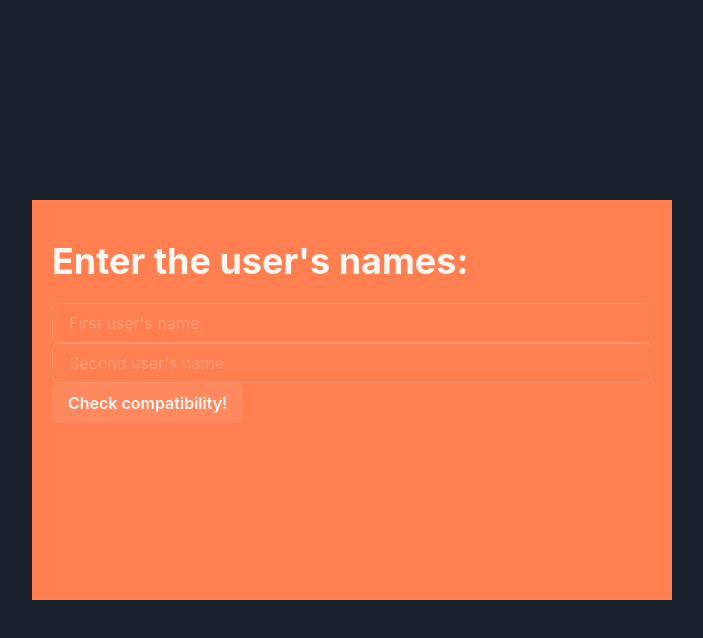
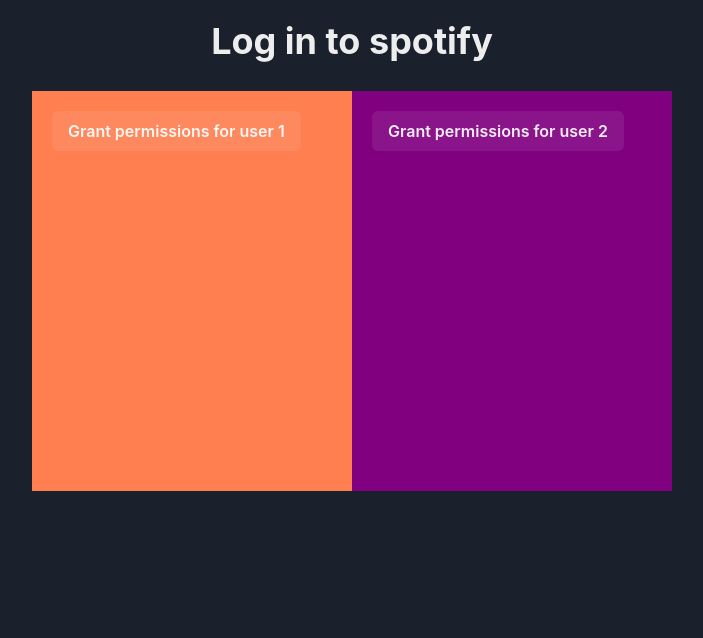
Before and after one commit to fefi95/react-project, a React (Vite) app: page / in a window 1280 px wide. Shown: the top 638 px of the page, without its empty margins (288-991 px from the left). Built offline with nearby package versions, Linux system fonts and the light colour scheme.

Commit message:
Authorize users

```diff
--- a/src/App.tsx
+++ b/src/App.tsx
@@ -1,9 +1,9 @@
-import ProfileForm from "./ProfileForm"
+import AuthorizationPage from './pages/AuthorizationPage'
 
 const App = (): JSX.Element => {
   return (
     <>
-      <ProfileForm></ProfileForm>
+      <AuthorizationPage></AuthorizationPage>
     </>
   )
 }
--- a/src/ProfileForm.tsx
+++ /dev/null
@@ -1,31 +0,0 @@
-import { Box, Button, Flex, FormControl, Heading, Input } from "@chakra-ui/react"
-import { useRef } from "react"
-
-const ProfileForm = (): JSX.Element => {
-  const username1 = useRef<HTMLInputElement>(null)
-  const username2 = useRef<HTMLInputElement>(null)
-
-  const onSubmitHandler = (event: React.FormEvent<HTMLFormElement>) => {
-    event.preventDefault();
-    console.log(username1.current?.value);
-    console.log(username2.current?.value);
-    // TODO call service or route to another page with the users
-  }
-
-  return (
-    <Flex alignItems="center" justifyContent="center" h="100vh">
-      <Box w="50vw" h="50vh" p="5" bg="coral">
-        <form onSubmit={onSubmitHandler}>
-          <FormControl>
-            <Heading as="h1" py="5">Enter the user's names:</Heading>
-            <Input placeholder="First user's name" ref={username1} />
-            <Input placeholder="Second user's name" ref={username2} />
-            <Button type="submit">Check compatibility!</Button>
-          </FormControl>
-        </form>
-      </Box>
-    </Flex>
-  )
-}
-
-export default ProfileForm
--- /dev/null
+++ b/src/components/Profile.tsx
@@ -0,0 +1,17 @@
+import { Heading, Image, VStack } from '@chakra-ui/react'
+import { type User } from '../services/spotify'
+
+interface ProfileProps {
+  user: User
+}
+
+const Profile = ({ user }: ProfileProps): JSX.Element => {
+  return (
+    <VStack>
+      <Image borderRadius='full' boxSize='100px' src={user.photoUrl || `https://placehold.co/400?text=${user.username?.slice(0, 1)}`} alt={user.username} />
+      <Heading as="h2" py="5">{user.username}</Heading>
+    </VStack>
+  )
+}
+
+export default Profile
--- /dev/null
+++ b/src/pages/AuthorizationPage.tsx
@@ -0,0 +1,59 @@
+import { Box, Button, Flex, Heading, Link, VStack } from '@chakra-ui/react'
+import { useEffect, useState } from 'react'
+import { type User, authorizationLink, getProfile, getTokenFromURL } from '../services/spotify'
+import Profile from '../components/Profile'
+
+const AuthorizationPage = (): JSX.Element => {
+  const USER1 = 'USER1'
+  const USER2 = 'USER2'
+
+  const getUser = (user: string): User | null => {
+    const u1 = localStorage.getItem(user)
+    return (u1 != null ? JSON.parse(u1) : null)
+  }
+
+  const [user1, setUser1] = useState<User | null>((getUser(USER1) != null) || null)
+  const [user2, setUser2] = useState<User | null>((getUser(USER2) != null) || null)
+
+  const setUser = async (token: string, user: string, setUserFunc: React.Dispatch<React.SetStateAction<User | null>>): null => {
+    const u1 = await getProfile(token)
+    setUserFunc(u1)
+    localStorage.setItem(user, JSON.stringify(u1))
+  }
+
+  useEffect(() => {
+    if (window.location.hash === '') {
+      return
+    }
+
+    const mToken: any = getTokenFromURL(window.location.hash)
+    const u1 = getUser(USER1)
+    const u2 = getUser(USER2)
+
+    if (mToken == null && u1 == null) {
+      setUser(mToken.access_token, USER1, setUser1)
+    } else if (mToken == null && u2 == null) {
+      setUser(mToken.access_token, USER2, setUser2)
+    }
+
+    window.location.hash = ''
+  })
+
+  return (
+    <VStack direction="row">
+      <Flex alignItems="center" justifyContent="center">
+        <Heading as="h1" py="5">Log in to spotify</Heading>
+      </Flex>
+      <Flex alignItems="center" justifyContent="center">
+        <Box w="25vw" h="50vh" p="5" bg="coral">
+          {user1 != null ? <Profile user={user1}></Profile> : <Link href={authorizationLink()} target="popup"><Button>Grant permissions for user 1</Button></Link>}
+        </Box>
+        <Box w="25vw" h="50vh" p="5" bg="purple">
+        {user2 != null ? <Profile user={user2}></Profile> : <Link href={authorizationLink()} target="popup"><Button>Grant permissions for user 2</Button></Link>}
+        </Box>
+      </Flex>
+    </VStack>
+  )
+}
+
+export default AuthorizationPage
--- /dev/null
+++ b/src/services/spotify.ts
@@ -0,0 +1,82 @@
+export interface User {
+  id: string
+  token: string
+  photoUrl: string | null
+  username: string
+}
+
+export const authorizationLink = (): string => {
+  const endpoint = 'https://accounts.spotify.com/authorize'
+  const clientId = 'c885059149324ef1b5d431e6e84c5500'
+  const redirectUri = 'http://localhost:5173/'
+  const scopes = [
+    'user-top-read',
+    'user-read-private',
+    'user-read-email'
+  ]
+
+  return `${endpoint}?client_id=${clientId}&redirect_uri=${redirectUri}&scope=${scopes.join(
+    '%20'
+  )}&response_type=token&show_dialog=true`
+}
+
+export const getTokenFromURL = (url: string): any => {
+  return url
+    .substring(1)
+    .split('&')
+    .reduce(function (initial, item) {
+      if (item === '') {
+        const parts = item.split('=')
+        initial[parts[0]] = decodeURIComponent(parts[1])
+      }
+      return initial
+    }, {})
+}
+
+export const authorization = async (clientId: string, clientSecret: string): Promise<string> => {
+  const formData = new FormData()
+  formData.append('grant_type', 'client_credentials')
+
+  const authOptions = {
+    headers: {
+      'Content-Type': 'application/x-www-form-urlencoded',
+      Authorization: 'Basic ' + (btoa(clientId + ':' + clientSecret))
+    },
+    method: 'POST',
+    body: 'grant_type=client_credentials'
+  }
+
+  const res = await fetch('https://accounts.spotify.com/api/token', authOptions)
+  return (await res.json()).access_token
+}
+
+const fetchWebApi = async (token: string, endpoint: string, method: string, body: string | null = null): Promise<any> => {
+  const res = await fetch(`https://api.spotify.com/${endpoint}`, {
+    headers: {
+      Authorization: `Bearer ${token}`
+    },
+    method,
+    ...(body == null && { body: JSON.stringify(body) })
+  })
+  return await res.json()
+}
+
+export const getProfile = async (token: string): Promise<User> => {
+  const profile = (await fetchWebApi(
+    token, 'v1/me/', 'GET'
+  ))
+
+  return {
+    id: profile.id,
+    token,
+    username: profile.display_name,
+    photoUrl: ''
+  }
+}
+
+// export const getTopTracks = async (token: string): Promise<any> => {
+//   // Endpoint reference : https://developer.spotify.com/documentation/web-api/reference/get-users-top-artists-and-tracks
+//   return (await fetchWebApi(
+//     token, 'v1/me/top/tracks?time_range=short_term&limit=5', 'GET'
+//   )).items
+// }
```
